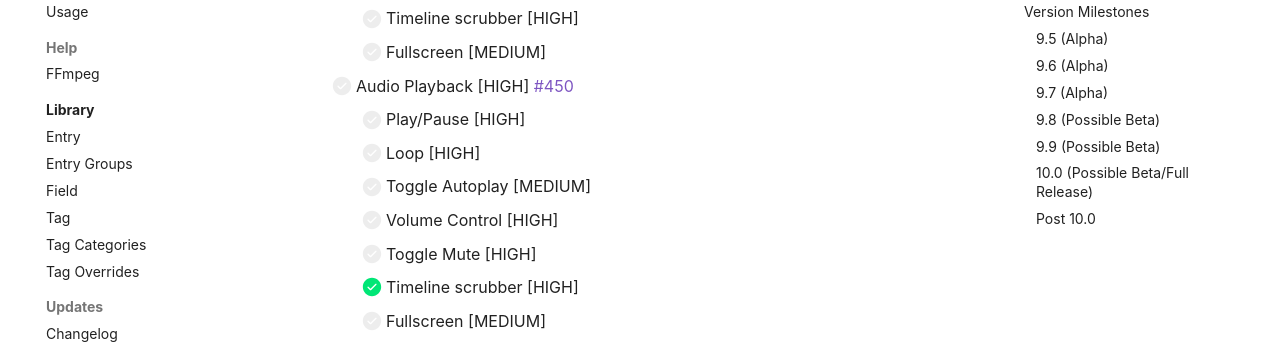
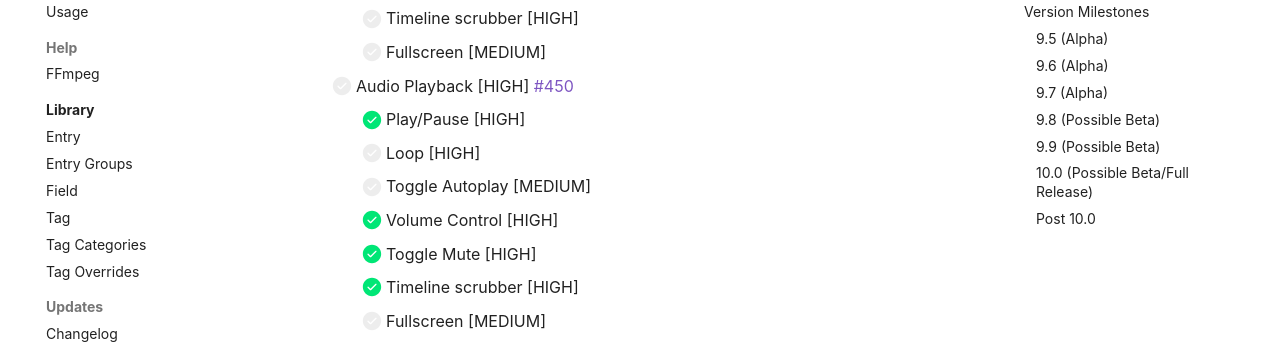
Before and after one commit to TagStudioDev/TagStudio, an MkDocs documentation site: the page built from docs/updates/roadmap.md, in a window 1280 px wide and 900 px high, scrolled down 4766 px. Shown: the part 150-503 px from the top of the window. Built offline with MkDocs 1.6.1 and Material for MkDocs 9.7.7, drawn with Linux system fonts in a browser that asks for light colours; comment, search, counter and statistics services are not loaded.

```diff
--- a/docs/updates/roadmap.md
+++ b/docs/updates/roadmap.md
@@ -139,11 +139,11 @@ Features are broken up into the following priority levels, with nested prioritie
         -   [ ] Timeline scrubber [HIGH]
         -   [ ] Fullscreen [MEDIUM]
     -   [ ] Audio Playback [HIGH] [#450](https://github.com/TagStudioDev/TagStudio/issues/450)
-        -   [ ] Play/Pause [HIGH]
+        -   [x] Play/Pause [HIGH]
         -   [ ] Loop [HIGH]
         -   [ ] Toggle Autoplay [MEDIUM]
-        -   [ ] Volume Control [HIGH]
-        -   [ ] Toggle Mute [HIGH]
+        -   [x] Volume Control [HIGH]
+        -   [x] Toggle Mute [HIGH]
         -   [x] Timeline scrubber [HIGH]
         -   [ ] Fullscreen [MEDIUM]
 -   [ ] Optimizations [HIGH]
```
